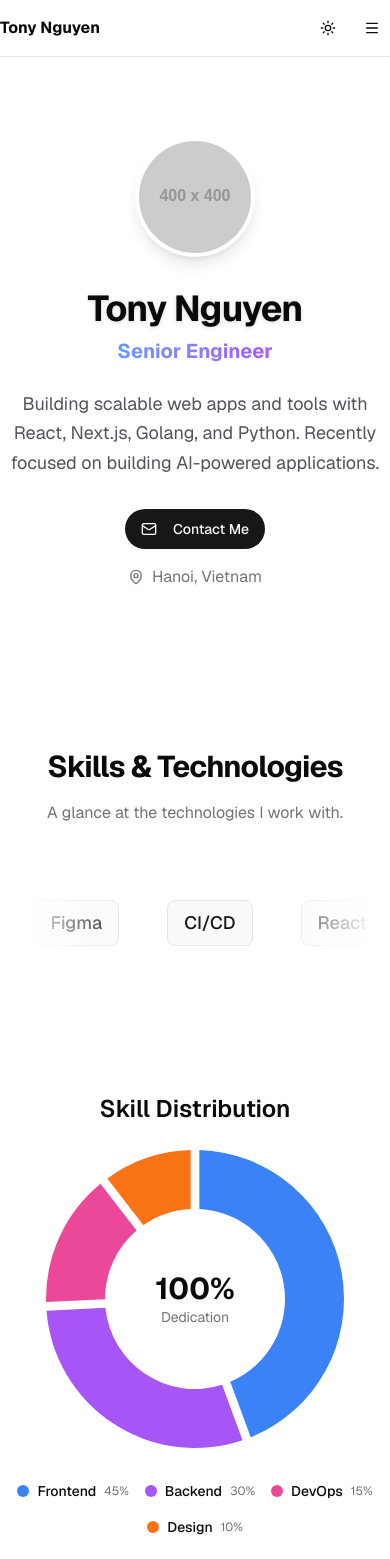
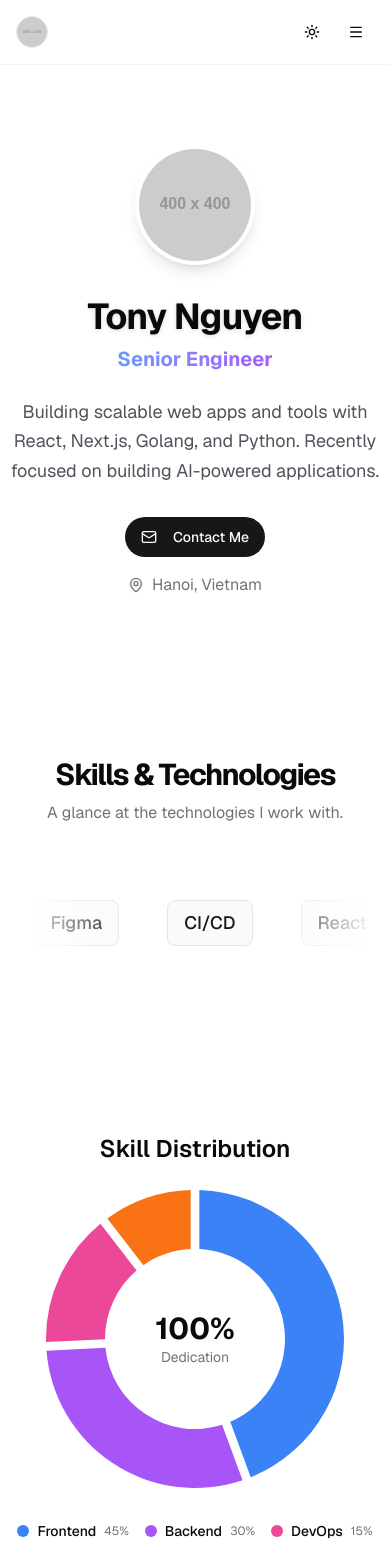
Before and after one commit to toannguyen3105/codingwithtony.io.vn, a Next.js app: page / in a window 390 px wide. Shown: the top 1559 px of the page. Built offline with nearby package versions, Linux system fonts and the light colour scheme.

Commit message:
feat: Introduce `SectionHeader` for consistent layouts and revamp the header with branding, animated navigation, and social links.

```diff
--- a/components/header.tsx
+++ b/components/header.tsx
@@ -1,98 +1,195 @@
 'use client';
 
-import { Menu } from 'lucide-react';
+import { motion } from 'framer-motion';
+import { FolderGit2, Github, Home, Linkedin, Menu, User, FileText, Youtube } from 'lucide-react';
+import Image from 'next/image';
 import Link from 'next/link';
 import { usePathname } from 'next/navigation';
 import { useState } from 'react';
 
+import { ThemeToggle } from '@/components/theme-toggle';
 import { Button } from '@/components/ui/button';
 import { Sheet, SheetContent, SheetHeader, SheetTitle, SheetTrigger } from '@/components/ui/sheet';
-import { ThemeToggle } from '@/components/theme-toggle';
 import config from '@/data/config.json';
 import { cn } from '@/lib/utils';
+
+const icons = {
+  Home: Home,
+  Projects: FolderGit2,
+  Skills: User, // Using User for Skills/About context slightly
+  Contact: User, // Placeholder if needed
+  GitHub: Github,
+  LinkedIn: Linkedin,
+  YouTube: Youtube,
+};
 
 export function Header() {
   const pathname = usePathname();
   const [isOpen, setIsOpen] = useState(false);
 
-  const navigation = config.navigation;
-  const basics = config.basics;
+  const { navigation, basics, socials } = config;
 
   return (
-    <header className="sticky top-0 z-50 w-full border-b bg-background/95 backdrop-blur supports-backdrop-filter:bg-background/60">
-      <div className="container flex h-14 items-center">
-        <div className="mr-4 hidden md:flex">
-          <Link href="/" className="mr-6 flex items-center space-x-2">
-            <span className="hidden font-bold sm:inline-block">{basics.name}</span>
+    <header className="sticky top-0 z-50 w-full border-b border-border/40 bg-background/80 backdrop-blur-xl supports-[backdrop-filter]:bg-background/60">
+      <div className="container flex h-16 max-w-screen-2xl items-center justify-between px-4 md:px-6">
+        {/* Logo / Brand */}
+        <div className="flex items-center gap-2">
+          <Link href="/" className="flex items-center gap-2">
+            <div className="relative h-8 w-8 overflow-hidden rounded-full border border-border sm:h-9 sm:w-9">
+              <Image
+                src="https://placehold.co/100x100/png?text=Tony"
+                alt={basics.name}
+                fill
+                className="object-cover"
+              />
+            </div>
+            <span className="hidden font-bold tracking-tight sm:inline-block">{basics.name}</span>
           </Link>
-          <nav className="flex items-center space-x-6 text-sm font-medium">
+        </div>
+
+        {/* Desktop Navigation */}
+        <nav className="hidden md:flex items-center gap-6">
           {navigation.map((item) => (
             <Link
               key={item.href}
               href={item.href}
               className={cn(
-                  'transition-colors hover:text-foreground/80',
-                  pathname === item.href ? 'text-foreground' : 'text-foreground/60',
+                'relative text-sm font-medium transition-colors hover:text-primary',
+                pathname === item.href ? 'text-foreground' : 'text-muted-foreground',
               )}
             >
               {item.name}
+              {pathname === item.href && (
+                <motion.div
+                  className="absolute -bottom-[21px] left-0 right-0 h-[2px] bg-primary"
+                  layoutId="navbar-indicator"
+                  transition={{
+                    type: 'spring',
+                    stiffness: 380,
+                    damping: 30,
+                  }}
+                />
+              )}
             </Link>
           ))}
+        </nav>
+
+        {/* Right Actions */}
+        <div className="flex items-center gap-2 sm:gap-4">
+          <div className="hidden items-center gap-2 sm:flex">
+            {socials.map((social) => {
+              const Icon = icons[social.network as keyof typeof icons] || Github;
+              return (
+                <Link
+                  key={social.network}
+                  href={social.url}
+                  target="_blank"
+                  rel="noreferrer"
+                  className={cn('text-muted-foreground transition-colors hover:text-foreground')}
+                >
+                  <Icon className="h-4 w-4" />
+                  <span className="sr-only">{social.network}</span>
+                </Link>
+              );
+            })}
+          </div>
+
+          <div className="h-4 w-[1px] bg-border hidden sm:block"></div>
+
           <ThemeToggle />
-          </nav>
-        </div>
-        <div className="flex flex-1 items-center justify-between space-x-2 md:justify-end">
-          {/* Mobile Menu */}
-          <div className="md:hidden w-full flex justify-between items-center">
-            <Link href="/" className="flex items-center space-x-2">
-              <span className="font-bold">{basics.name}</span>
+
+          <Button size="sm" className="hidden sm:flex" asChild>
+            <Link href="/resume.pdf" target="_blank">
+              <FileText className="mr-2 h-4 w-4" />
+              Resume
             </Link>
-            <div className="flex gap-2">
-              <ThemeToggle />
+          </Button>
+
+          {/* Mobile Menu Trigger */}
           <Sheet open={isOpen} onOpenChange={setIsOpen}>
             <SheetTrigger asChild>
-                  <Button variant="ghost" size="icon" className="md:hidden">
+              <Button variant="ghost" size="icon" className="shrink-0 md:hidden">
                 <Menu className="h-5 w-5" />
                 <span className="sr-only">Toggle Menu</span>
               </Button>
             </SheetTrigger>
-                <SheetContent side="right" className="pr-0">
-                  <SheetHeader className="px-7">
-                    <SheetTitle className="text-left">Navigation</SheetTitle>
+            <SheetContent side="right" className="flex flex-col">
+              <SheetHeader className="px-4 text-left">
+                <SheetTitle className="flex items-center gap-2">
+                  <div className="relative h-8 w-8 overflow-hidden rounded-full border border-border">
+                    <Image
+                      src="https://placehold.co/100x100/png?text=Tony"
+                      alt={basics.name}
+                      fill
+                      className="object-cover"
+                    />
+                  </div>
+                  <span>{basics.name}</span>
+                </SheetTitle>
               </SheetHeader>
-                  <div className="flex flex-col space-y-3 mt-4 px-7">
+              <div className="flex-1 overflow-auto py-6 px-4">
+                <div className="flex flex-col space-y-4">
                   <Link
                     href="/"
-                      className={cn(
-                        'block px-2 py-1 text-lg',
-                        pathname === '/' ? 'font-bold text-primary' : 'text-muted-foreground',
-                      )}
                     onClick={() => setIsOpen(false)}
+                    className="flex items-center gap-2 text-lg font-medium"
                   >
+                    <Home className="h-5 w-5" />
                     Home
                   </Link>
-                    {navigation.map((item) => (
+                  {navigation.map((item) => {
+                    const iconKey = item.name as keyof typeof icons;
+                    const Icon = icons[iconKey] || FolderGit2; // Default icon
+                    return (
                       <Link
                         key={item.href}
                         href={item.href}
+                        onClick={() => setIsOpen(false)}
                         className={cn(
-                          'block px-2 py-1 text-lg',
-                          pathname === item.href
-                            ? 'font-bold text-primary'
-                            : 'text-muted-foreground',
+                          'flex items-center gap-2 text-lg font-medium',
+                          pathname === item.href ? 'text-primary' : 'text-muted-foreground',
                         )}
-                        onClick={() => setIsOpen(false)}
                       >
+                        <Icon className="h-5 w-5" />
                         {item.name}
                       </Link>
-                    ))}
+                    );
+                  })}
+                </div>
+
+                <div className="mt-8 pt-8 border-t border-border">
+                  <h4 className="mb-4 text-sm font-semibold text-muted-foreground">Connect</h4>
+                  <div className="flex gap-4">
+                    {socials.map((social) => {
+                      const Icon = icons[social.network as keyof typeof icons] || Github;
+                      return (
+                        <Link
+                          key={social.network}
+                          href={social.url}
+                          target="_blank"
+                          rel="noreferrer"
+                          className="flex items-center justify-center rounded-md border bg-background p-2 text-muted-foreground transition-colors hover:bg-accent hover:text-accent-foreground"
+                        >
+                          <Icon className="h-5 w-5" />
+                          <span className="sr-only">{social.network}</span>
+                        </Link>
+                      );
+                    })}
+                  </div>
+                  <div className="mt-4">
+                    <Button className="w-full" asChild>
+                      <Link href="/resume.pdf" target="_blank">
+                        <FileText className="mr-2 h-4 w-4" />
+                        Download Resume
+                      </Link>
+                    </Button>
+                  </div>
+                </div>
               </div>
             </SheetContent>
           </Sheet>
         </div>
       </div>
-        </div>
-      </div>
     </header>
   );
 }
--- /dev/null
+++ b/components/section-header.tsx
@@ -0,0 +1,47 @@
+'use client';
+
+import { motion } from 'framer-motion';
+import { cn } from '@/lib/utils';
+
+interface SectionHeaderProps {
+  title: string;
+  description?: string;
+  className?: string;
+  align?: 'left' | 'center' | 'right';
+}
+
+export function SectionHeader({
+  title,
+  description,
+  className,
+  align = 'center',
+}: SectionHeaderProps) {
+  return (
+    <div
+      className={cn(
+        'mb-12 flex flex-col space-y-4',
+        {
+          'items-center text-center': align === 'center',
+          'items-start text-left': align === 'left',
+          'items-end text-right': align === 'right',
+        },
+        className,
+      )}
+    >
+      <motion.div
+        initial={{ opacity: 0, y: 20 }}
+        whileInView={{ opacity: 1, y: 0 }}
+        viewport={{ once: true }}
+        transition={{ duration: 0.5 }}
+        className="space-y-2"
+      >
+        <h2 className="text-3xl font-bold tracking-tighter sm:text-4xl md:text-5xl">{title}</h2>
+        {description && (
+          <p className="mx-auto max-w-[700px] text-muted-foreground md:text-xl/relaxed lg:text-base/relaxed xl:text-xl/relaxed">
+            {description}
+          </p>
+        )}
+      </motion.div>
+    </div>
+  );
+}
--- a/components/skill-network.tsx
+++ b/components/skill-network.tsx
@@ -36,7 +36,9 @@ export function SkillNetwork() {
   const arcs = pie(data);
 
   return (
-    <div className="flex flex-col items-center justify-center py-10">
+    <section className="py-20">
+      <div className="container px-4 md:px-6">
+        <div className="flex flex-col items-center justify-center">
           <h3 className="mb-6 text-2xl font-semibold">Skill Distribution</h3>
           <div className="relative">
             <svg width={width} height={height} viewBox={`0 0 ${width} ${height}`}>
@@ -70,5 +72,7 @@ export function SkillNetwork() {
             ))}
           </div>
         </div>
+      </div>
+    </section>
   );
 }
--- a/components/skills.tsx
+++ b/components/skills.tsx
@@ -2,6 +2,8 @@
 
 import { Marquee } from '@/components/ui/marquee';
 import config from '@/data/config.json';
+
+import { SectionHeader } from '@/components/section-header';
 
 export function Skills() {
   const { skills } = config;
@@ -9,14 +11,10 @@ export function Skills() {
   return (
     <section className="py-20" id="skills">
       <div className="container px-4 md:px-6">
-        <div className="mb-12 text-center">
-          <h2 className="mb-4 text-3xl font-bold tracking-tight md:text-4xl">
-            Skills & Technologies
-          </h2>
-          <p className="mx-auto max-w-[700px] text-muted-foreground">
-            A glance at the technologies I work with.
-          </p>
-        </div>
+        <SectionHeader
+          title="Skills & Technologies"
+          description="A glance at the technologies I work with."
+        />
 
         <div className="relative flex h-[100px] w-full flex-col items-center justify-center overflow-hidden rounded-lg bg-background md:shadow-xl">
           <Marquee pauseOnHover className="[--duration:20s]">
```
Also changed, not shown: components/experience.tsx (+8 -14 lines), components/projects.tsx (+7 -11 lines), 1 other file (tests, documents, lock files or other folders). Lines whose indentation alone changed are shown as unchanged.
